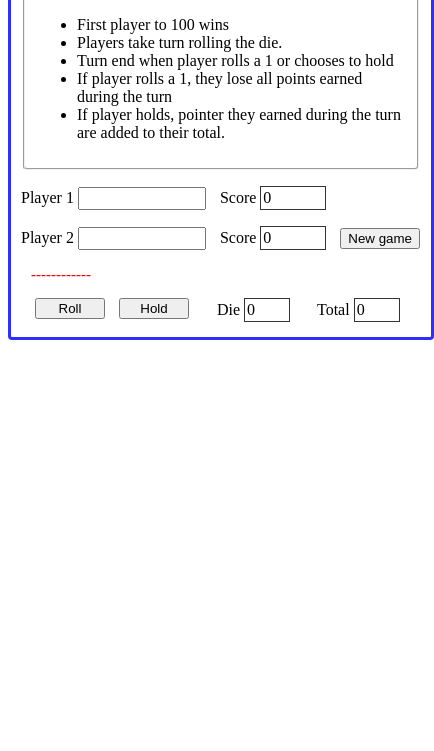
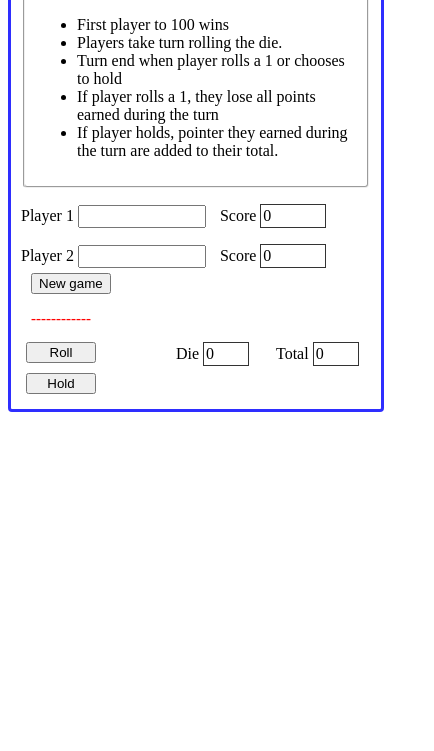
Before and after one commit to truongducvien/Pig-application, a plain HTML site: page index.html in a window 390 px wide. Shown: the part 93-844 px from the top of the page, 434 px wide, since content can reach past the window. Drawn offline with Linux system fonts and the light colour scheme.

Commit message:
Update pig.css
Add responsive for mobile devices

```diff
--- a/pig.css
+++ b/pig.css
@@ -61,3 +61,12 @@ h2{
    padding: 2px;
    border: 1px solid #333;
 }
+
+@media screen and (max-width: 400px){
+   .container{
+      width: 350px;
+   }
+   .player-info button{
+      margin-top: 5px;
+   }
+}
```
